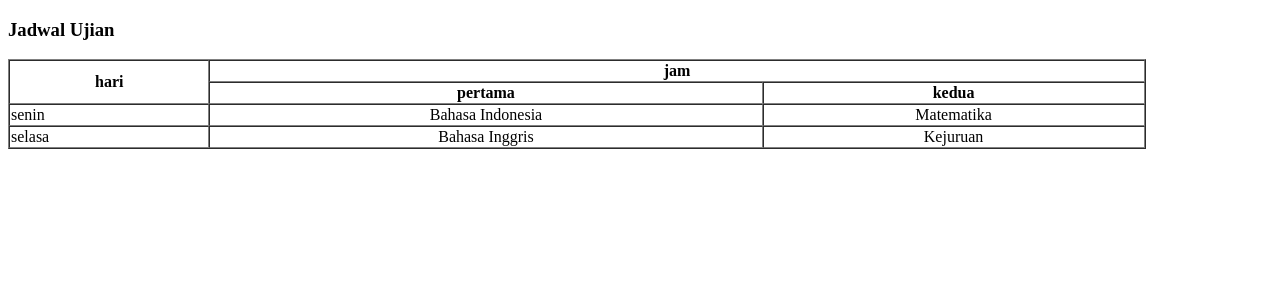
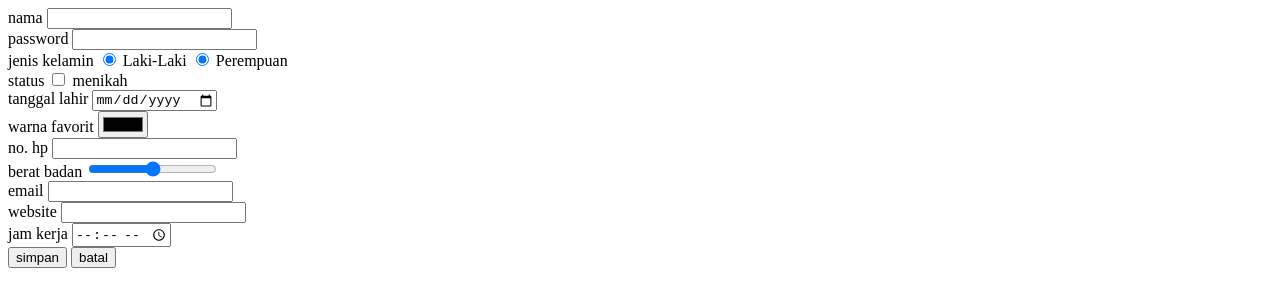
Before and after one commit to nanda1464/nanda1464.github.io, a plain HTML site: page index.html in a window 1280 px wide. Drawn offline with Linux system fonts and the light colour scheme.

```diff
--- a/index.html
+++ b/index.html
@@ -1,34 +1,46 @@
 <!DOCTYPE HTML>
 <html>
     <head>
-        <title>Tabel Span</title>
+        <title>form</title>
     </head>
     <body>
-        <h3> Jadwal Ujian </h3>
+        <form method="post" action="proses php">
+            <label for="nama">nama</label>
+            <input type="text" id="nama"><br>
 
-        <table width="90%" border="1" cellspacing="0">
-            <thead>
-                <tr>
-                    <th rowspan="2">hari</th>
-                    <th colspan="2">jam</th>
-                </tr>
-                <tr>
-                    <th>pertama</th>
-                    <th>kedua</th>
-                </tr>
-            </thead>
-            <tbody>
-                <tr>
-                    <td>senin</td>
-                    <td align="center">Bahasa Indonesia</td>
-                    <td align="center">Matematika</td>
-                </tr>
-                <tr>
-                    <td>selasa</td>
-                    <td align="center">Bahasa Inggris</td>
-                    <td align="center">Kejuruan</td>
-                </tr>
-            </tbody>
-        </table>
+            <label for="password">password</label>
+            <input type="password" id="password"><br>
+
+            <label for="jenis kelamin">jenis kelamin</label>
+                <input type="radio" id="jk" value="L" checked> Laki-Laki
+                <input type="radio" id="jk" value="P" checked> Perempuan <br>
+
+            <label for="status">status</label>
+            <input type="checkbox" value="Y" id="satatus"> menikah <br>
+
+            <label for="tanggal">tanggal lahir</label>
+            <input type="date" id="tanggal"> <br>
+
+            <label for="warna">warna favorit</label>
+            <input type="color" id="warna"> <br>
+
+            <label for="hp">no. hp</label>
+            <input type="number" id="hp"> <br>
+
+            <label for="berat">berat badan</label>
+            <input type="range" id="berat"> <br>
+
+            <label for="email">email</label>
+            <input type="email" id="email"> <br>
+
+            <label for="website">website</label>
+            <input type="url" id="website"> <br>
+
+            <label for="jam">jam kerja</label>
+            <input type="time" id="jam"> <br>
+
+            <input type="submit" value="simpan">
+            <input type="reset" value="batal">
+        </form>
     </body>
 </html>
```
